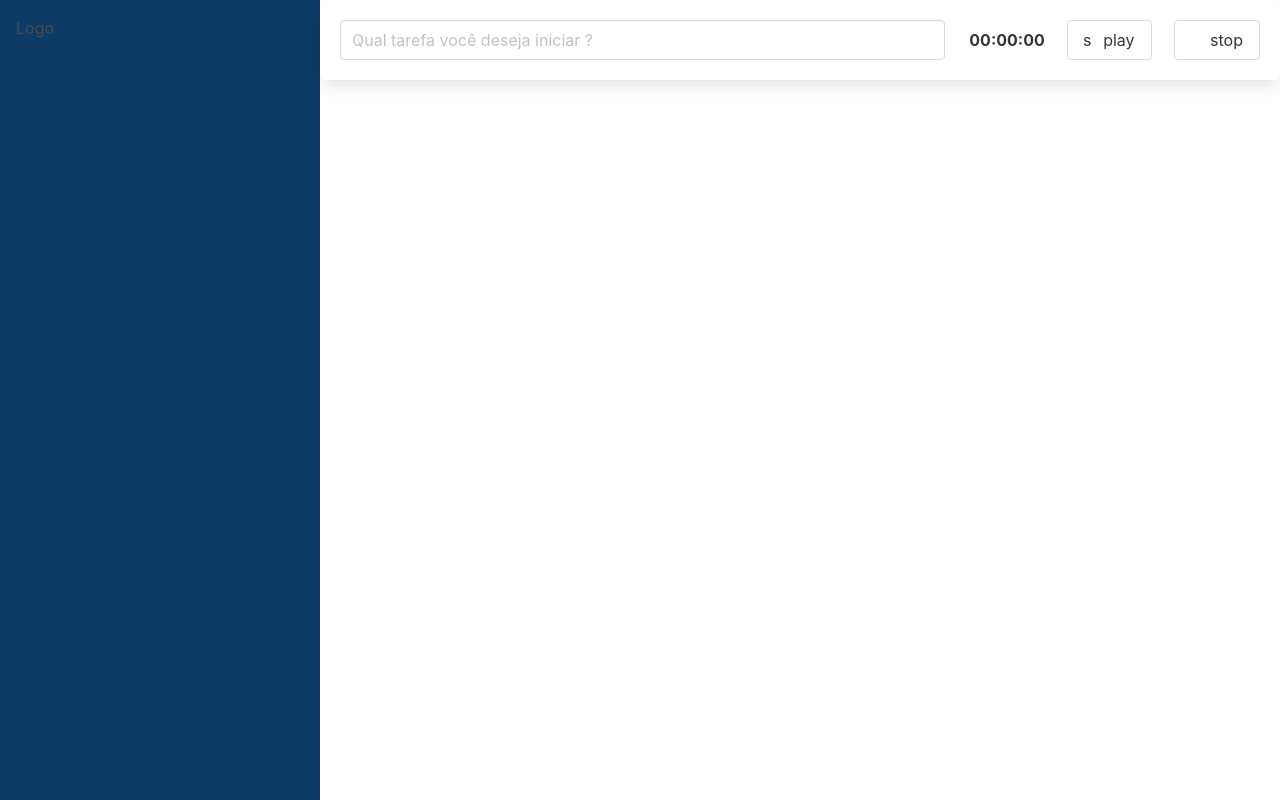
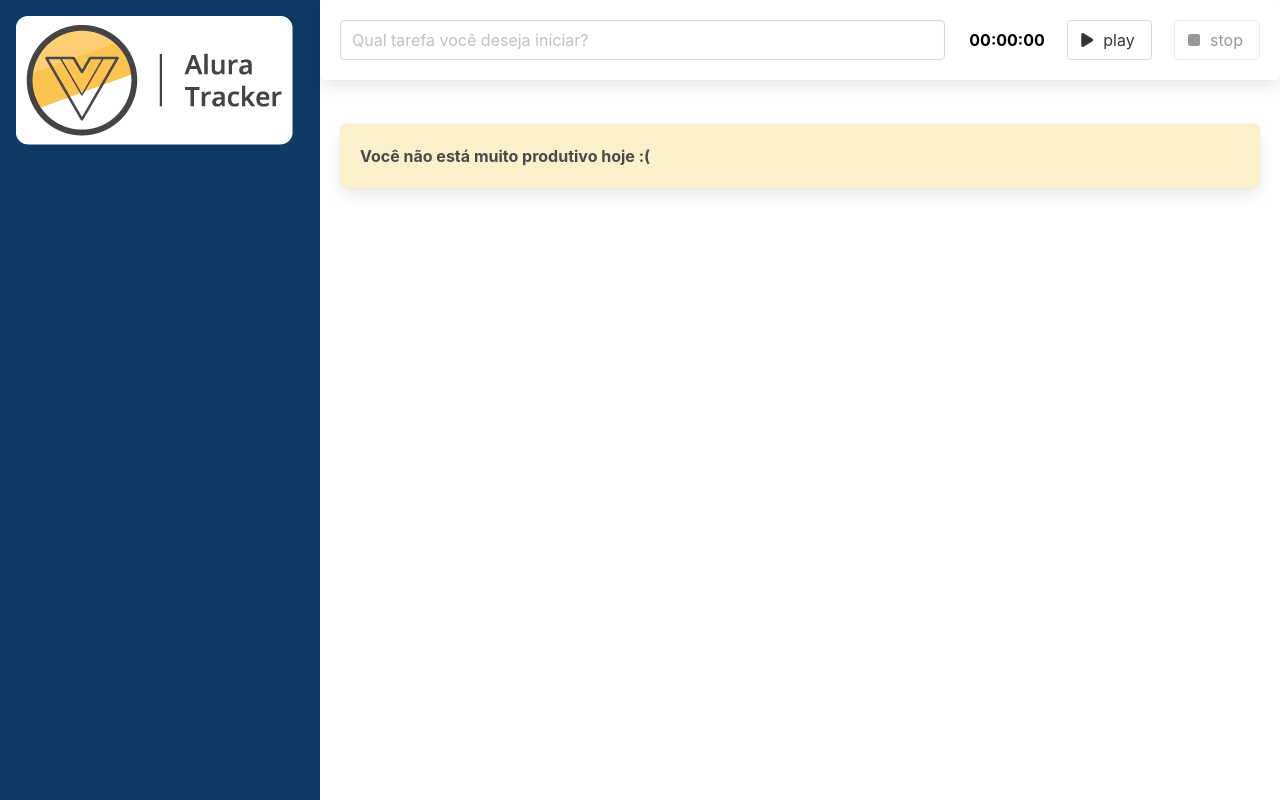
Before and after one commit to biancamota/alura-tracker, a Vue app: page / in a window 1280 px wide. Built offline with nearby package versions, Linux system fonts and the light colour scheme.

Commit message:
refactor

```diff
--- a/src/App.vue
+++ b/src/App.vue
@@ -3,26 +3,65 @@
     <div class="column is-one-quarter">
       <BarraLateral />
     </div>
-    <div class="column is-three-quarter">
-      <FormularioComponent />
+    <div class="column is-three-quarter conteudo">
+      <Formulario @aoSalvarTarefa="salvarTarefa"/>
+      <div class="lista">
+        <Tarefa v-for="(tarefa, index) in tarefas" :key="index" :tarefa="tarefa"/>
+        <Box v-if="listaEstaVazia">
+          Você não está muito produtivo hoje :(
+        </Box>
+      </div>
     </div>
   </main>
 </template>
 
 <script lang="ts">
 import { defineComponent } from 'vue';
-import BarraLateral from './components/BarraLateral.vue';
-import FormularioComponent from './components/FormularioComponent.vue';
+import BarraLateral from './components/BarraLateral.vue'
+import Formulario from './components/FormularioComponent.vue'
+import Tarefa from './components/TarefaComponent.vue'
+import Box from './components/BoxComponent.vue'
+import ITarefa from './interfaces/ITarefa'
 
 export default defineComponent({
   name: 'App',
   components: {
     BarraLateral,
-    FormularioComponent
+    Formulario,
+    Tarefa,
+    Box
+  },
+  data () {
+    return {
+      tarefas: [] as ITarefa[]
+    }
+  },
+  computed: {
+    listaEstaVazia () : boolean {
+      return this.tarefas.length === 0
+    }
+  },
+  methods: {
+    salvarTarefa (tarefa: ITarefa) {
+      this.tarefas.push(tarefa)
+    }
   }
 });
 </script>
 
 <style>
-
+.lista {
+  padding: 1.25rem;
+}
+main {
+  --bg-primario: #fff;
+  --texto-primario: #000;
+}
+main.modo-escuro {
+  --bg-primario: #2b2d42;
+  --texto-primario: #ddd;
+}
+.conteudo {
+  background-color: var(--bg-primario);
+}
 </style>
--- a/src/components/BarraLateral.vue
+++ b/src/components/BarraLateral.vue
@@ -1,14 +1,16 @@
 <template>
-    <header>
-        <h1>Logo</h1>
-    </header>
+  <header>
+      <h1>
+        <img src="../assets/logo.png" alt="">
+      </h1>
+  </header>
 </template>
 
 <script lang="ts">
-import { defineComponent } from 'vue';
+import { defineComponent } from 'vue'
 
 export default defineComponent({
-    name: 'BarraLateral',
+  name: 'BarraLateral'
 })
 </script>
 
--- /dev/null
+++ b/src/components/BoxComponent.vue
@@ -0,0 +1,19 @@
+<template>
+  <div class="box has-text-weight-bold">
+    <slot></slot>
+  </div>
+</template>
+
+<script lang="ts">
+import { defineComponent } from 'vue'
+
+export default defineComponent({
+  name: 'BoxComponent'
+})
+</script>
+
+<style scoped>
+.box {
+  background: #FAF0CA;
+}
+</style>
--- /dev/null
+++ b/src/components/CronometroComponent.vue
@@ -0,0 +1,32 @@
+<template>
+  <section>
+    <strong class="display">
+      {{ tempoDecorrido }}
+    </strong>
+  </section>
+</template>
+
+<script lang="ts">
+import { defineComponent } from 'vue'
+
+export default defineComponent({
+  name: 'CronometroComponent',
+  props: {
+    tempoEmSegundos: {
+      type: Number,
+      default: 0
+    }
+  },
+  computed: {
+    tempoDecorrido () : string {
+      return new Date(this.tempoEmSegundos * 1000).toISOString().substr(11,8)
+    }
+  },
+})
+</script>
+
+<style scoped>
+.display {
+  color: var(--texto-primario);
+}
+</style>
--- a/src/components/FormularioComponent.vue
+++ b/src/components/FormularioComponent.vue
@@ -1,40 +1,54 @@
 <template>
-    <div class="box">
-        <div class="columns">
-            <div class="column is-8" role="form" aria-label="Formulaŕio de cadastro de tarefas">
-                <input type="text" class="input" placeholder="Qual tarefa você deseja iniciar ?">
-            </div>
-            <div class="column is-4">
-                <div class="is-flex is-align-items-center is-justify-content-space-between">
-                    <section>
-                        <strong>00:00:00</strong>
-                    </section>
-                    <button class="button">
-                        <span class="icon">s
-                            <i class="fas fa-play"></i>
-                        </span>
-                        <span>play</span>
-                    </button>
-                    <button class="button">
-                        <span class="icon">
-                            <i class="fas fa-stop"></i>
-                        </span>
-                        <span>stop</span>
-                    </button>
-                </div>
-            </div>
-        </div>
+  <div class="box formulario">
+    <div class="columns">
+      <div
+        class="column is-8"
+        role="form"
+        aria-label="Formulário para criação de uma nova tarefa"
+      >
+        <input
+          type="text"
+          class="input"
+          placeholder="Qual tarefa você deseja iniciar?"
+          v-model="descricao"
+        />
+      </div>
+      <div class="column">
+        <Temporizador @aoTemporizadorFinalizado="finalizarTarefa"/>
+      </div>
     </div>
+  </div>
 </template>
 
 <script lang="ts">
-import { defineComponent } from 'vue'
+import { defineComponent } from "vue";
+import Temporizador from './TemporizadorComponent.vue'
 
 export default defineComponent({
-    name: 'FormularioComponent'
-})
+  name: "FormulárioComponent",
+  emits: ['aoSalvarTarefa'],
+  components: {
+    Temporizador
+  },
+  data () {
+    return {
+      descricao: ''
+    }
+  },
+  methods: {
+    finalizarTarefa (tempoDecorrido: number) : void {
+      this.$emit('aoSalvarTarefa', {
+        duracaoEmSegundos: tempoDecorrido,
+        descricao: this.descricao
+      })
+      this.descricao = ''
+    }
+  }
+});
 </script>
-
-<style scoped>
-
+<style>
+.formulario {
+  color: var(--texto-primario);
+  background-color: var(--bg-primario);
+}
 </style>
--- /dev/null
+++ b/src/components/TarefaComponent.vue
@@ -0,0 +1,31 @@
+<template>
+  <Box>
+    <div class="columns">
+      <div class="column is-7">{{ tarefa.descricao || 'Tarefa sem descrição' }}</div>
+      <div class="column">
+        <Cronometro :tempoEmSegundos="tarefa.duracaoEmSegundos"/>
+      </div>
+    </div>
+  </Box>
+</template>
+
+<script lang="ts">
+import { defineComponent, PropType } from "vue";
+import Cronometro from "./CronometroComponent.vue";
+import ITarefa from '../interfaces/ITarefa'
+import Box from './BoxComponent.vue'
+
+export default defineComponent({
+  name: "TarefaComponent",
+  components: {
+    Cronometro,
+    Box
+  },
+  props: {
+    tarefa: {
+      type: Object as PropType<ITarefa>,
+      required: true
+    }
+  }
+});
+</script>
--- /dev/null
+++ b/src/components/TemporizadorComponent.vue
@@ -0,0 +1,53 @@
+<template>
+  <div class="is-flex is-align-items-center is-justify-content-space-between">
+    <Cronometro :tempoEmSegundos="tempoEmSegundos" />
+    <button class="button" @click="iniciar" :disabled="cronometroRodando">
+      <span class="icon">
+        <i class="fas fa-play"></i>
+      </span>
+      <span>play</span>
+    </button>
+    <button class="button" @click="finalizar" :disabled="!cronometroRodando">
+      <span class="icon">
+        <i class="fas fa-stop"></i>
+      </span>
+      <span>stop</span>
+    </button>
+  </div>
+</template>
+
+<script lang="ts">
+import { defineComponent } from "vue";
+import Cronometro from './CronometroComponent.vue'
+
+export default defineComponent({
+  name: "TemporizadorComponent",
+  emits: ['aoTemporizadorFinalizado'],
+  components: {
+    Cronometro
+  },
+  data () {
+    return {
+      tempoEmSegundos: 0,
+      cronometro: 0,
+      cronometroRodando: false
+    }
+  },
+  methods: {
+    iniciar () {
+      // começar a contagem
+      // 1 seg = 1000 ms
+      this.cronometroRodando = true
+      this.cronometro = setInterval(() => {
+        this.tempoEmSegundos += 1
+      }, 1000)
+    },
+    finalizar () {
+      this.cronometroRodando = false
+      clearInterval(this.cronometro)
+      this.$emit('aoTemporizadorFinalizado', this.tempoEmSegundos)
+      this.tempoEmSegundos = 0
+    }
+  }
+});
+</script>
--- /dev/null
+++ b/src/interfaces/ITarefa.ts
@@ -0,0 +1,4 @@
+export default interface ITarefa {
+  duracaoEmSegundos: number,
+  descricao: string
+}
--- a/src/main.ts
+++ b/src/main.ts
@@ -1,4 +1,6 @@
 import { createApp } from 'vue'
 import App from './App.vue'
 
+import '@fortawesome/fontawesome-free/css/all.css'
+
 createApp(App).mount('#app')
```
Also changed, not shown: src/assets/logo.png.
